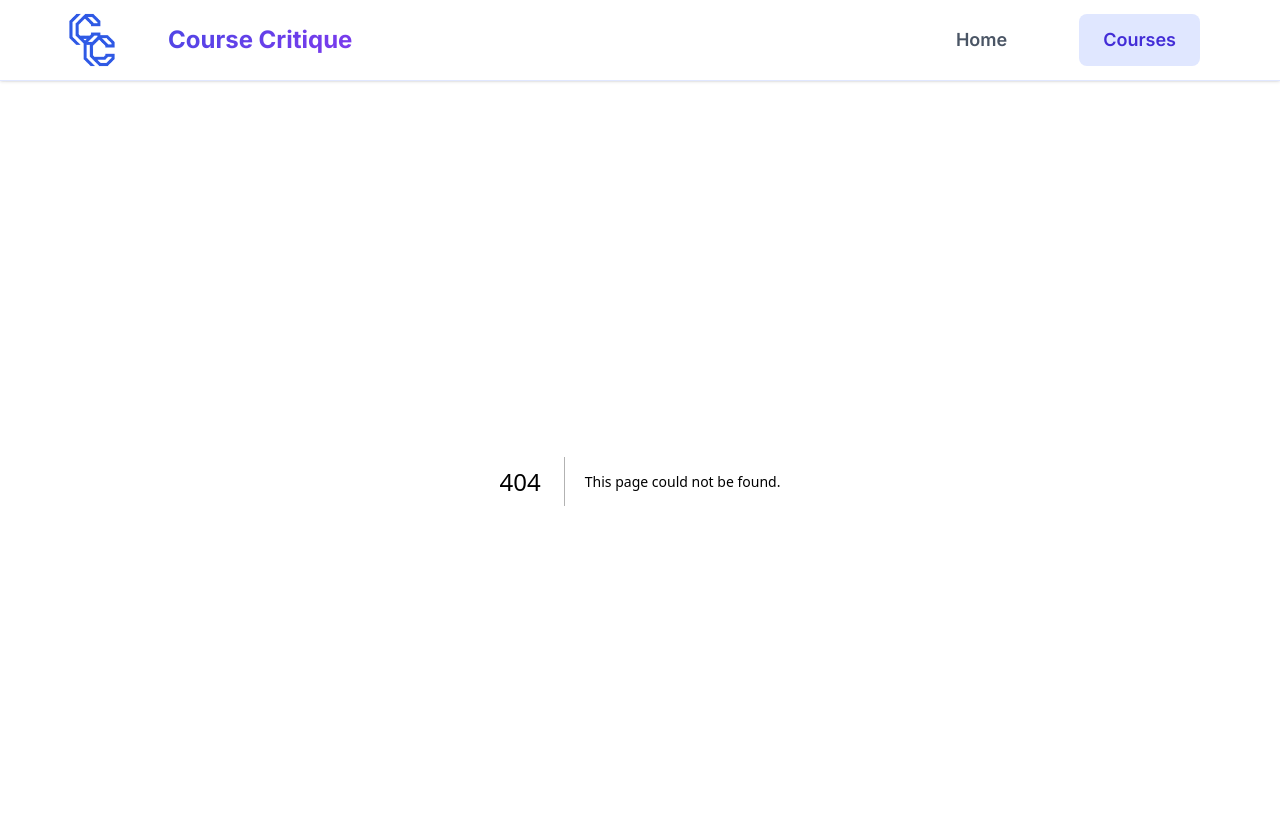
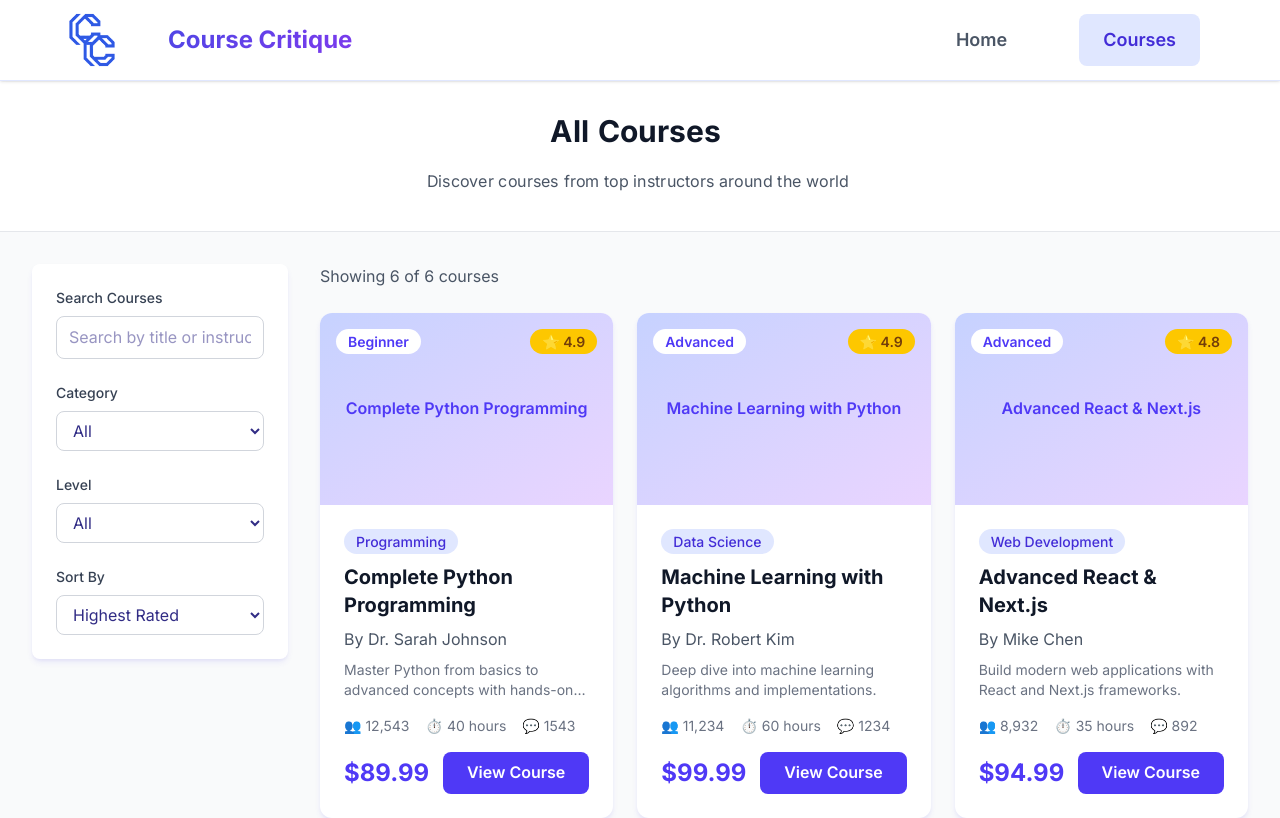
Before and after one commit to Trong-Tra/Course-Critique, a Next.js app: page /courses in a window 1280 px wide. Before the commit this address had no page. Shown: the top 818 px of the page. Built offline with nearby package versions, Linux system fonts and the light colour scheme.

Commit message:
feat: implement CoursesPage

```diff
--- /dev/null
+++ b/src/app/courses/page.tsx
@@ -0,0 +1,274 @@
+"use client";
+
+import { useState } from "react";
+import CourseCard from "@/components/CourseCard";
+import SplitText from "@/components/SplitText";
+
+// Mock data for courses
+const allCourses = [
+  {
+    id: 1,
+    title: "Complete Python Programming",
+    instructor: "Dr. Sarah Johnson",
+    rating: 4.9,
+    reviewCount: 1543,
+    students: 12543,
+    price: "$89.99",
+    category: "Programming",
+    level: "Beginner",
+    duration: "40 hours",
+    description:
+      "Master Python from basics to advanced concepts with hands-on projects.",
+  },
+  {
+    id: 2,
+    title: "Advanced React & Next.js",
+    instructor: "Mike Chen",
+    rating: 4.8,
+    reviewCount: 892,
+    students: 8932,
+    price: "$94.99",
+    category: "Web Development",
+    level: "Advanced",
+    duration: "35 hours",
+    description:
+      "Build modern web applications with React and Next.js frameworks.",
+  },
+  {
+    id: 3,
+    title: "Data Science Fundamentals",
+    instructor: "Prof. Emily Davis",
+    rating: 4.7,
+    reviewCount: 2156,
+    students: 15678,
+    price: "$79.99",
+    category: "Data Science",
+    level: "Intermediate",
+    duration: "50 hours",
+    description:
+      "Learn data analysis, visualization, and machine learning basics.",
+  },
+  {
+    id: 4,
+    title: "JavaScript Mastery",
+    instructor: "Alex Rodriguez",
+    rating: 4.6,
+    reviewCount: 934,
+    students: 9876,
+    price: "$69.99",
+    category: "Programming",
+    level: "Beginner",
+    duration: "30 hours",
+    description:
+      "Complete JavaScript course from fundamentals to ES6+ features.",
+  },
+  {
+    id: 5,
+    title: "UI/UX Design Principles",
+    instructor: "Jessica Wong",
+    rating: 4.8,
+    reviewCount: 756,
+    students: 6543,
+    price: "$84.99",
+    category: "Design",
+    level: "Beginner",
+    duration: "25 hours",
+    description:
+      "Create beautiful and user-friendly designs with modern principles.",
+  },
+  {
+    id: 6,
+    title: "Machine Learning with Python",
+    instructor: "Dr. Robert Kim",
+    rating: 4.9,
+    reviewCount: 1234,
+    students: 11234,
+    price: "$99.99",
+    category: "Data Science",
+    level: "Advanced",
+    duration: "60 hours",
+    description:
+      "Deep dive into machine learning algorithms and implementations.",
+  },
+];
+
+const categories = [
+  "All",
+  "Programming",
+  "Web Development",
+  "Data Science",
+  "Design",
+];
+const levels = ["All", "Beginner", "Intermediate", "Advanced"];
+
+export default function CoursesPage() {
+  const [selectedCategory, setSelectedCategory] = useState("All");
+  const [selectedLevel, setSelectedLevel] = useState("All");
+  const [sortBy, setSortBy] = useState("rating");
+  const [searchTerm, setSearchTerm] = useState("");
+
+  // Filter and sort courses
+  const filteredCourses = allCourses
+    .filter((course) => {
+      const matchesCategory =
+        selectedCategory === "All" || course.category === selectedCategory;
+      const matchesLevel =
+        selectedLevel === "All" || course.level === selectedLevel;
+      const matchesSearch =
+        course.title.toLowerCase().includes(searchTerm.toLowerCase()) ||
+        course.instructor.toLowerCase().includes(searchTerm.toLowerCase());
+      return matchesCategory && matchesLevel && matchesSearch;
+    })
+    .sort((a, b) => {
+      switch (sortBy) {
+        case "rating":
+          return b.rating - a.rating;
+        case "students":
+          return b.students - a.students;
+        case "price":
+          return parseFloat(a.price.slice(1)) - parseFloat(b.price.slice(1));
+        default:
+          return 0;
+      }
+    });
+
+  return (
+    <div className="min-h-screen bg-gray-50">
+      {/* Header */}
+      <div className="bg-white border-b border-gray-200">
+        <div className="max-w-7xl mx-auto px-4 sm:px-6 lg:px-8 py-8">
+          <div className="mb-4">
+            <SplitText
+              text="All Courses"
+              className="text-3xl font-bold text-gray-900"
+              delay={40}
+              animationFrom={{ opacity: 0, transform: "translate3d(0,30px,0)" }}
+              animationTo={{ opacity: 1, transform: "translate3d(0,0,0)" }}
+              as="h1"
+              display="block"
+            />
+          </div>
+          <div>
+            <SplitText
+              text="Discover courses from top instructors around the world"
+              className="text-gray-600"
+              delay={25}
+              animationFrom={{ opacity: 0, transform: "translate3d(0,20px,0)" }}
+              animationTo={{ opacity: 1, transform: "translate3d(0,0,0)" }}
+              as="p"
+              display="block"
+            />
+          </div>
+        </div>
+      </div>
+
+      <div className="max-w-7xl mx-auto px-4 sm:px-6 lg:px-8 py-8">
+        <div className="flex flex-col lg:flex-row gap-8">
+          {/* Sidebar Filters */}
+          <div className="lg:w-64 flex-shrink-0">
+            <div className="bg-white rounded-lg card-shadow p-6 sticky top-24">
+              {/* Search */}
+              <div className="mb-6">
+                <label className="block text-sm font-medium text-gray-700 mb-2">
+                  Search Courses
+                </label>
+                <input
+                  type="text"
+                  placeholder="Search by title or instructor..."
+                  value={searchTerm}
+                  onChange={(e) => setSearchTerm(e.target.value)}
+                  className="w-full px-3 py-2 border border-gray-300 rounded-lg focus:ring-2 focus:ring-indigo-500 focus:border-indigo-500"
+                />
+              </div>
+
+              {/* Category Filter */}
+              <div className="mb-6">
+                <label className="block text-sm font-medium text-gray-700 mb-2">
+                  Category
+                </label>
+                <select
+                  value={selectedCategory}
+                  onChange={(e) => setSelectedCategory(e.target.value)}
+                  className="w-full px-3 py-2 border border-gray-300 rounded-lg focus:ring-2 focus:ring-indigo-500 focus:border-indigo-500"
+                >
+                  {categories.map((category) => (
+                    <option key={category} value={category}>
+                      {category}
+                    </option>
+                  ))}
+                </select>
+              </div>
+
+              {/* Level Filter */}
+              <div className="mb-6">
+                <label className="block text-sm font-medium text-gray-700 mb-2">
+                  Level
+                </label>
+                <select
+                  value={selectedLevel}
+                  onChange={(e) => setSelectedLevel(e.target.value)}
+                  className="w-full px-3 py-2 border border-gray-300 rounded-lg focus:ring-2 focus:ring-indigo-500 focus:border-indigo-500"
+                >
+                  {levels.map((level) => (
+                    <option key={level} value={level}>
+                      {level}
+                    </option>
+                  ))}
+                </select>
+              </div>
+
+              {/* Sort By */}
+              <div>
+                <label className="block text-sm font-medium text-gray-700 mb-2">
+                  Sort By
+                </label>
+                <select
+                  value={sortBy}
+                  onChange={(e) => setSortBy(e.target.value)}
+                  className="w-full px-3 py-2 border border-gray-300 rounded-lg focus:ring-2 focus:ring-indigo-500 focus:border-indigo-500"
+                >
+                  <option value="rating">Highest Rated</option>
+                  <option value="students">Most Popular</option>
+                  <option value="price">Lowest Price</option>
+                </select>
+              </div>
+            </div>
+          </div>
+
+          {/* Course Grid */}
+          <div className="flex-1">
+            <div className="mb-6 flex justify-between items-center">
+              <p className="text-gray-600">
+                Showing {filteredCourses.length} of {allCourses.length} courses
+              </p>
+            </div>
+
+            <div className="grid grid-cols-1 md:grid-cols-2 xl:grid-cols-3 gap-6">
+              {filteredCourses.map((course) => (
+                <CourseCard key={course.id} course={course} />
+              ))}
+            </div>
+
+            {filteredCourses.length === 0 && (
+              <div className="text-center py-12">
+                <p className="text-gray-500 text-lg">
+                  No courses found matching your criteria.
+                </p>
+                <button
+                  onClick={() => {
+                    setSelectedCategory("All");
+                    setSelectedLevel("All");
+                    setSearchTerm("");
+                  }}
+                  className="mt-4 text-indigo-600 hover:text-indigo-700 font-medium"
+                >
+                  Clear all filters
+                </button>
+              </div>
+            )}
+          </div>
+        </div>
+      </div>
+    </div>
+  );
+}
```
